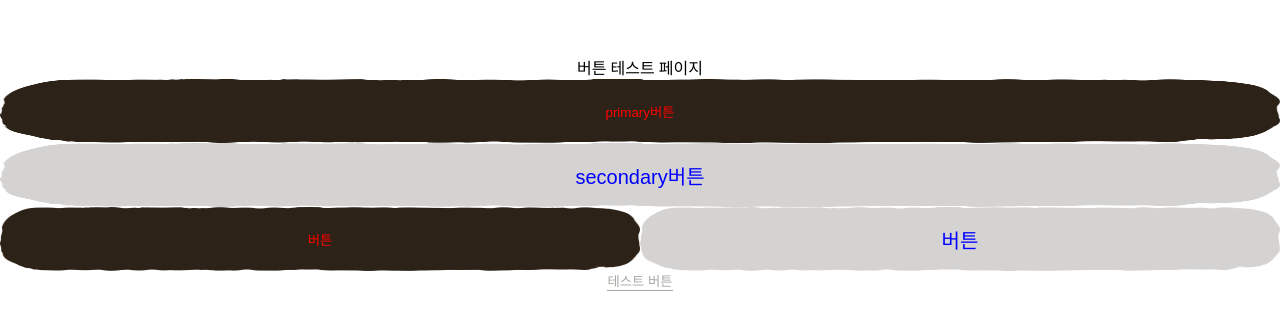
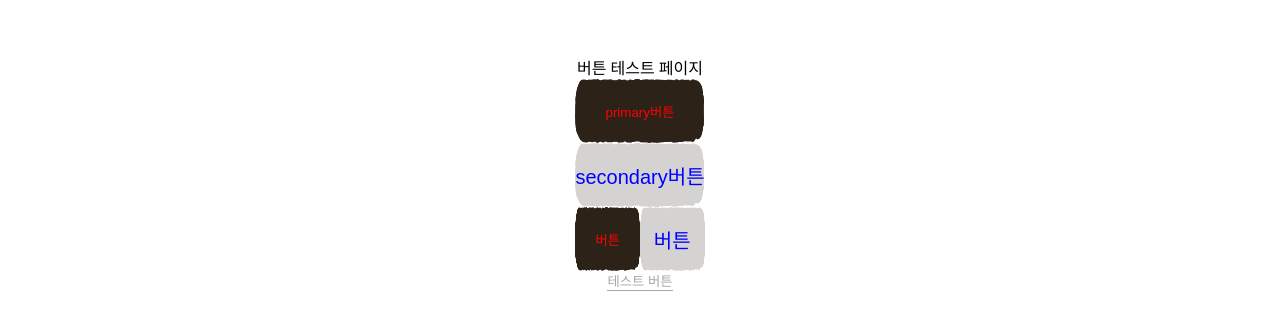
Before and after one commit to GyoSuIsChae/nyang-letter-client, a React app: page /button in a window 1280 px wide. Shown: the part 227-552 px from the top of the page. Built offline with nearby package versions, Linux system fonts and the light colour scheme.

Commit message:
:wrench: App 에 레이아웃 컴포넌트 추가

```diff
--- a/src/App.tsx
+++ b/src/App.tsx
@@ -1,16 +1,21 @@
 import React from 'react';
 import { Route, Routes } from 'react-router-dom';
 
+import Layout from '@components/Layout';
 import ButtonTestPage from '@pages/ButtonTestPage';
 import HomePage from '@pages/Home';
 import ModalTestPage from '@pages/ModalTestPage';
 
-const App = () => (
+const App: React.FC = () => {
+  return (
     <Routes>
+      <Route element={<Layout />}>
         <Route path="/" element={<HomePage />} />
         <Route path="/modal" element={<ModalTestPage />} />
         <Route path="/button" element={<ButtonTestPage />} />
+      </Route>
     </Routes>
   );
+};
 
 export default App;
```
Lines whose indentation alone changed are shown as unchanged.
